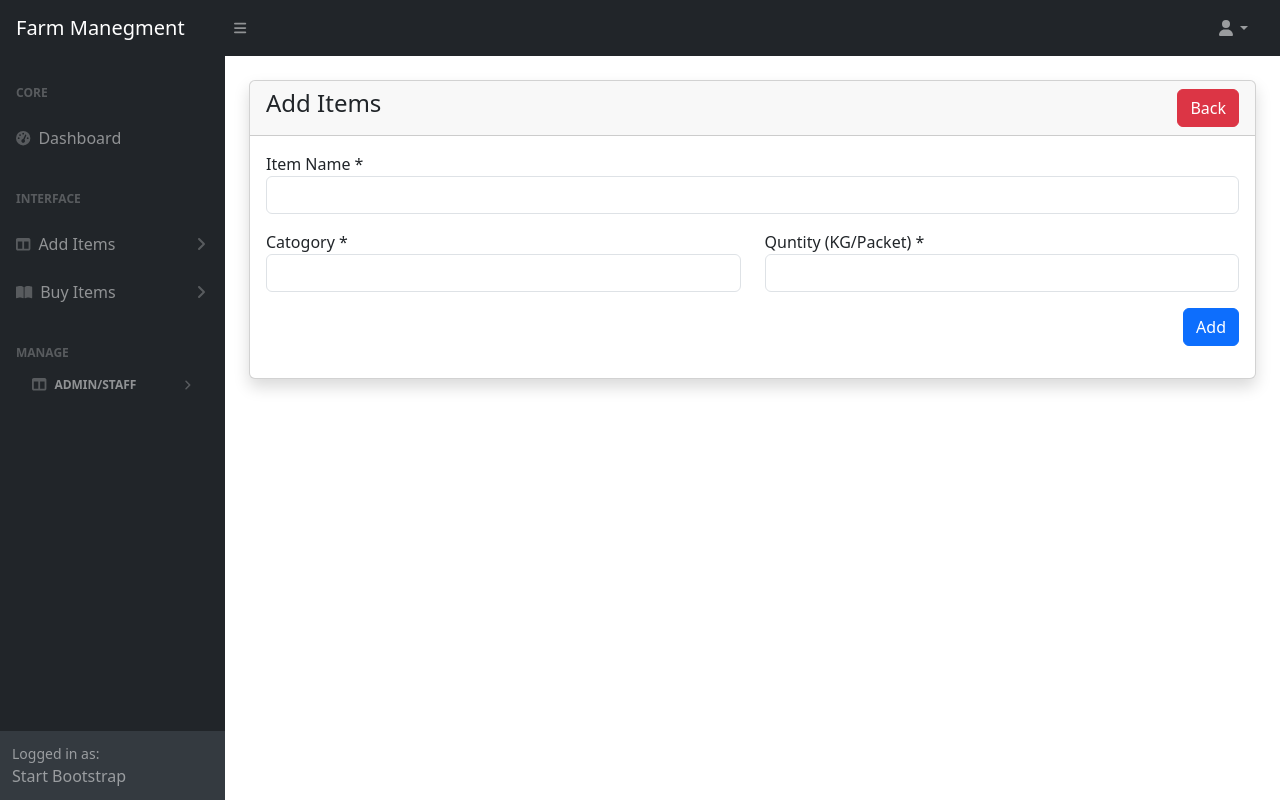
After one commit to SahanMewantha/pos, a PHP site: page /admin/categories-create.php in a window 1280 px wide. The commit adds this page. Run offline with PHP 8.4, Linux system fonts and the light colour scheme; some libraries are stand-ins or nearby versions.

Commit message:
category create

```diff
--- /dev/null
+++ b/admin/categories-create.php
@@ -0,0 +1,33 @@
+<?php include('includes/header.php'); ?>
+
+<div class="container-fluid px-4">
+    <div class="card mt-4 shadow">
+    <div class="card-header">
+            <h4 class="mb-0">Add Items
+            <a href="categories.php" class="btn btn-danger float-end">Back</a>
+            </h4>
+    </div>
+
+
+    <div class="card-body">
+    <?php alertMessage(); ?>
+        <form action="./code.php" method="post">
+            <div class="row">
+                <div class="col-md-12 mb-3">
+                    <label for="">Item Name *</label>
+                    <input type="text" name="itemname" required class="form-control"/>
+                </div>
+                <div class="col-md-6 mb-3">
+                    <label for="">Catogory  *</label>
+                    <input type="text" name="category" placeholder="" required class="form-control"/>
+                </div>
+                <div class="col-md-6 mb-3">
+                    <label for="">Quntity (KG/Packet) *</label>
+                    <input type="number" name="qty" required class="form-control"/>
+                </div>
+                <div class="col-md-12 mb-3 text-end">
+                    <button type="submit" name="savecategory" class="btn btn-primary">Add</button>
+                </div>
+            </div>
+        </form>
+</div>
--- a/admin/includes/sidebar.php
+++ b/admin/includes/sidebar.php
@@ -7,21 +7,27 @@
                     <div class="sb-nav-link-icon"><i class="fas fa-tachometer-alt"></i></div>
                     Dashboard
                 </a>
+
+
                 <div class="sb-sidenav-menu-heading">Interface</div>
-                <a class="nav-link collapsed" href="#" data-bs-toggle="collapse" data-bs-target="#collapseLayouts" aria-expanded="false" aria-controls="collapseLayouts">
+
+                <a class="nav-link collapsed" href="#"
+                    data-bs-toggle="collapse"
+                    data-bs-target="#collapseCategory" aria-expanded="false" aria-controls="collapseCategory">
                     <div class="sb-nav-link-icon"><i class="fas fa-columns"></i></div>
-                    Layouts
+                    Add Items
                     <div class="sb-sidenav-collapse-arrow"><i class="fas fa-angle-down"></i></div>
                 </a>
-                <div class="collapse" id="collapseLayouts" aria-labelledby="headingOne" data-bs-parent="#sidenavAccordion">
+                <div class="collapse" id="collapseCategory" aria-labelledby="headingOne" data-bs-parent="#sidenavAccordion">
                     <nav class="sb-sidenav-menu-nested nav">
-                        <a class="nav-link" href="layout-static.html">Static Navigation</a>
-                        <a class="nav-link" href="layout-sidenav-light.html">Light Sidenav</a>
+                        <a class="nav-link" href="categories-create.php">Create Category</a>
+                        <a class="nav-link" href="categories.php">View Categories </a>
                     </nav>
                 </div>
+
                 <a class="nav-link collapsed" href="#" data-bs-toggle="collapse" data-bs-target="#collapsePages" aria-expanded="false" aria-controls="collapsePages">
                     <div class="sb-nav-link-icon"><i class="fas fa-book-open"></i></div>
-                    Pages
+                    Buy Items
                     <div class="sb-sidenav-collapse-arrow"><i class="fas fa-angle-down"></i></div>
                 </a>
                 <div class="collapse" id="collapsePages" aria-labelledby="headingTwo" data-bs-parent="#sidenavAccordion">
--- a/config/function.php
+++ b/config/function.php
@@ -6,7 +6,7 @@
     function validate($inputData){
         global $conn;
         $validatedData =mysqli_real_escape_string($conn,$inputData);
-        return trim($inputData);
+        return trim($validatedData);
     }
 
     //redirect form 1 page to another page with message
```
Also changed, not shown: admin/admins-create.php (+6 -6 lines), admin/admins-edit.php (+6 -6 lines), admin/categories.php (added, +75 -0 lines), admin/code.php (+24 -2 lines), admin/categories-delete.php (added).
